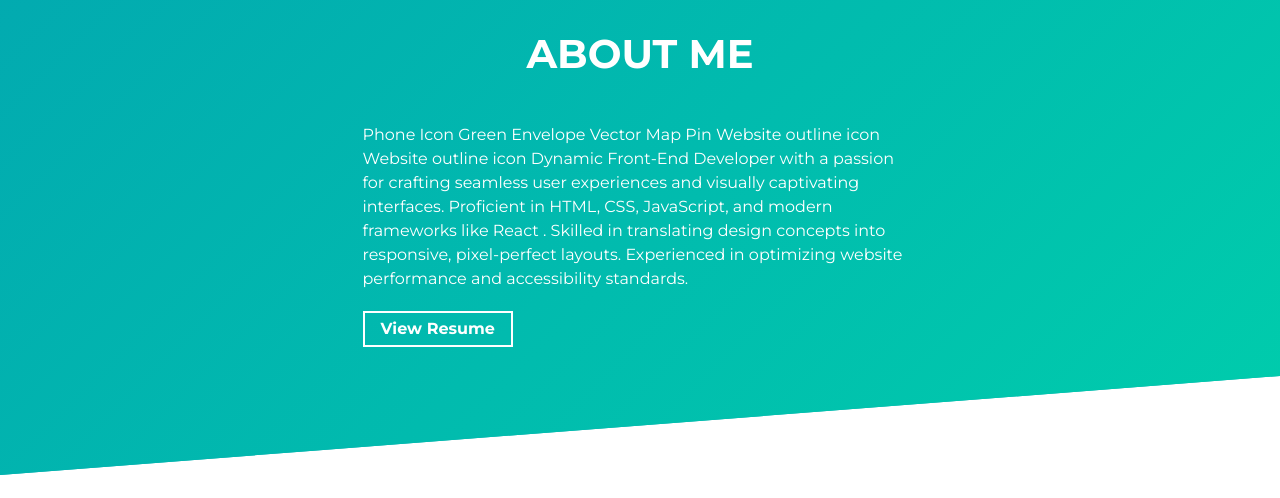
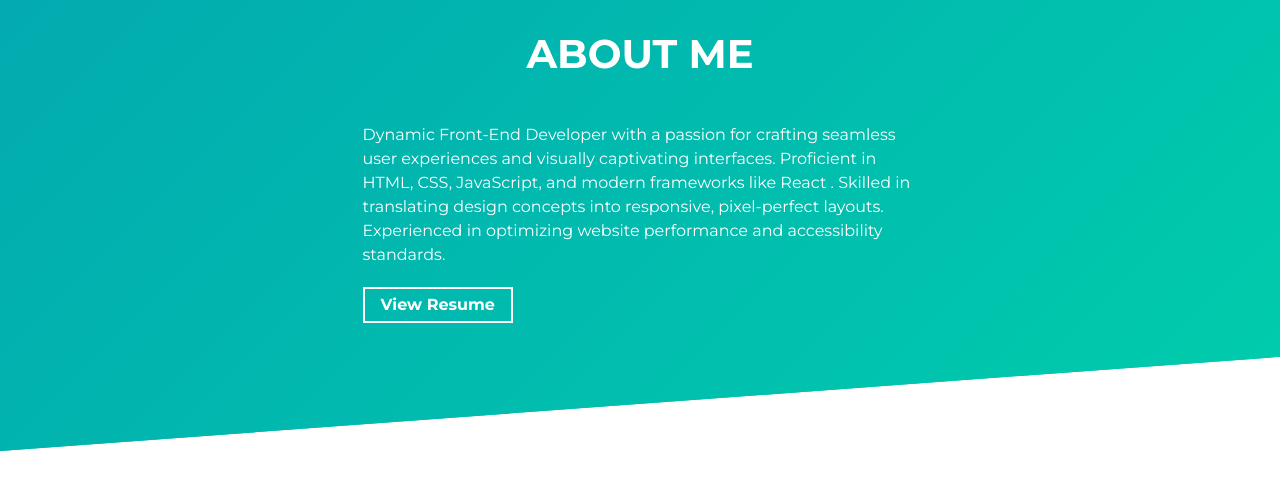
Before and after one commit to faizyaseen80/github.io-my-portfolio, a website built with Parcel: page src/index.html in a window 1280 px wide. Shown: the part 820-1318 px from the top of the page. Built offline with nearby package versions, Linux system fonts and the light colour scheme.

Commit message:
second commit
edit intro

```diff
--- a/src/index.html
+++ b/src/index.html
@@ -68,8 +68,7 @@
           <div class="col-md-6 col-sm-12">
             <div class="about-wrapper__info load-hidden">
               <p class="about-wrapper__info-text">
-                Phone Icon Green Envelope Vector Map Pin Website outline icon
-                Website outline icon Dynamic Front-End Developer with a passion
+                Dynamic Front-End Developer with a passion
                 for crafting seamless user experiences and visually captivating
                 interfaces. Proficient in HTML, CSS, JavaScript, and modern
                 frameworks like React . Skilled in translating design concepts
```
